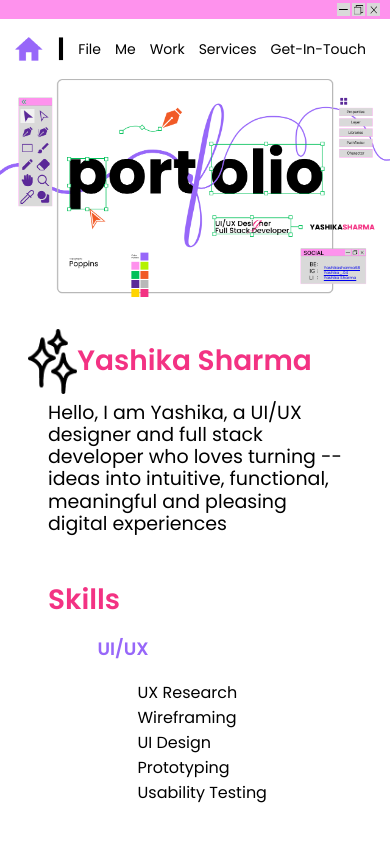
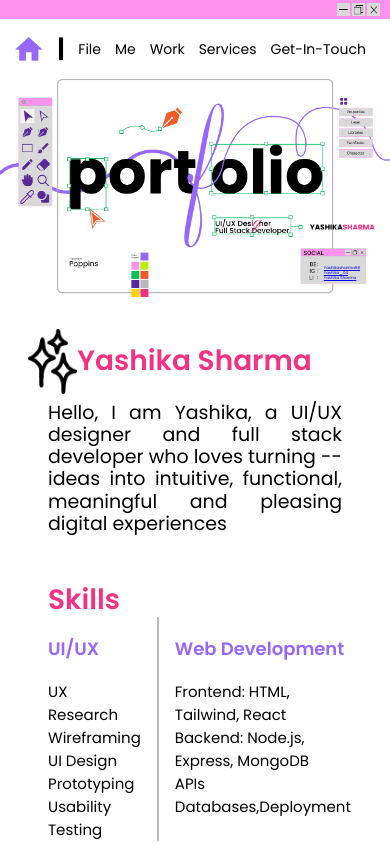
Before and after one commit to yashika0432/PORTFOLIO, a React (Create React App) app in the folder frontend/: page / in a window 390 px wide. Shown: the top 844 px of the page. Built offline with nearby package versions, Linux system fonts and the light colour scheme.

Commit message:
me section

```diff
--- a/frontend/src/style/me.css
+++ b/frontend/src/style/me.css
@@ -64,6 +64,7 @@ li {
   font-size: 16px;
   font-weight: 400;
   text-align: left;
+
   list-style: none;
 }
 .des {
@@ -97,7 +98,8 @@ li {
     margin-bottom: 1rem;
   }
   .texts p {
-    font-size: 19px;
+    font-size: 14px;
+    text-align: justify;
   }
 
   .left {
@@ -110,28 +112,38 @@ li {
   p {
     font-size: 16px;
   }
-  h3 {
-    font-size: 20px;
-  }
+
   .data {
-    flex-direction: column;
-
+    align-items: flex-start;
     text-align: left;
+    gap: 0rem;
   }
   .secondPara {
     display: none;
   }
 
   .sw {
+    margin: 0;
     flex-direction: column;
     gap: 1rem;
-    margin: 0;
+    margin-top: 2rem;
   }
   .sw h1 {
     align-items: flex-start;
   }
+  .webdev {
+    margin: 0 !important;
+    padding-left: 1rem;
+  }
   .des {
-    border-right: none;
+    padding-right: 1rem;
+  }
+  ul {
+    margin: 0;
+    padding: 0;
+  }
+  li {
+    font-size: 15px;
   }
 }
 
```
